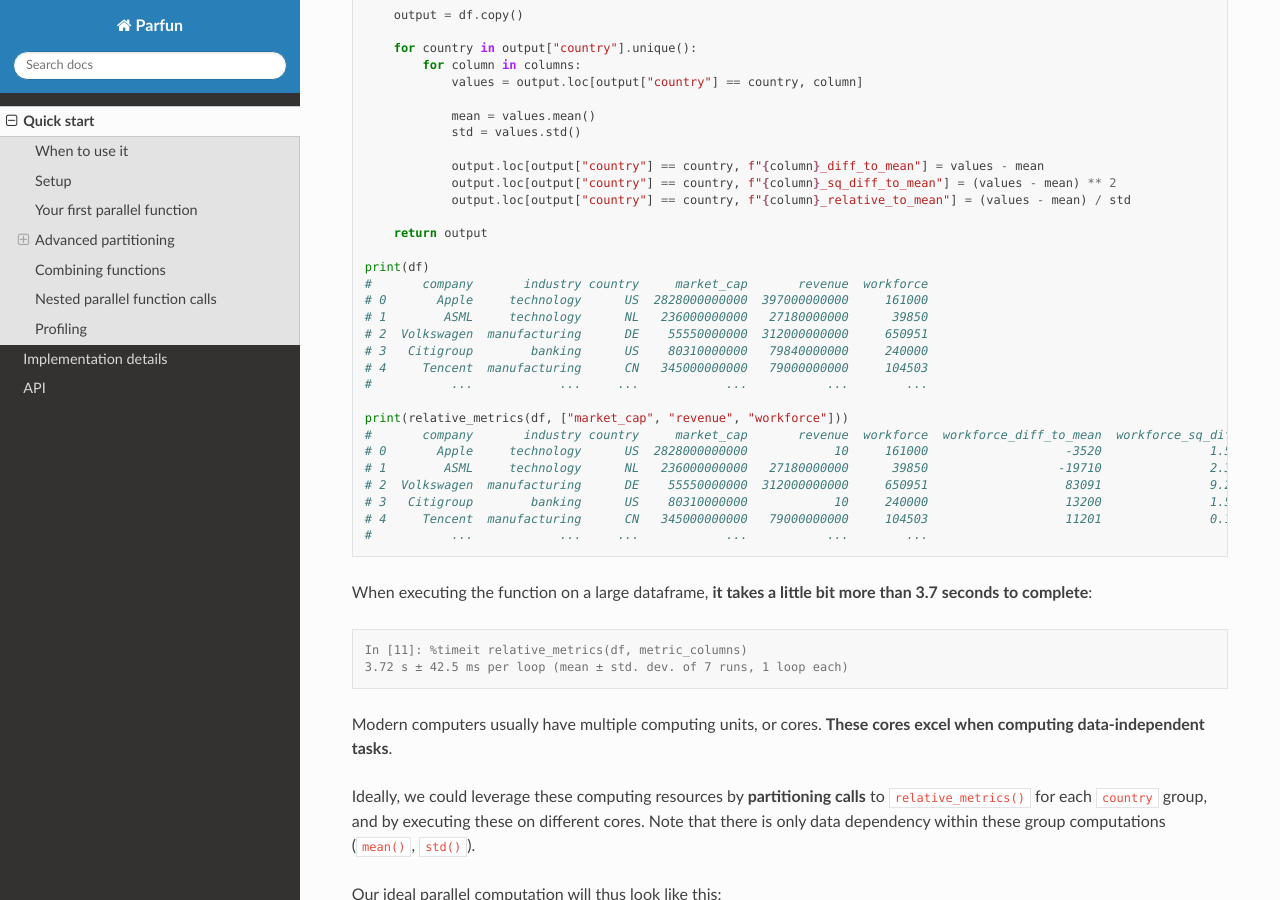
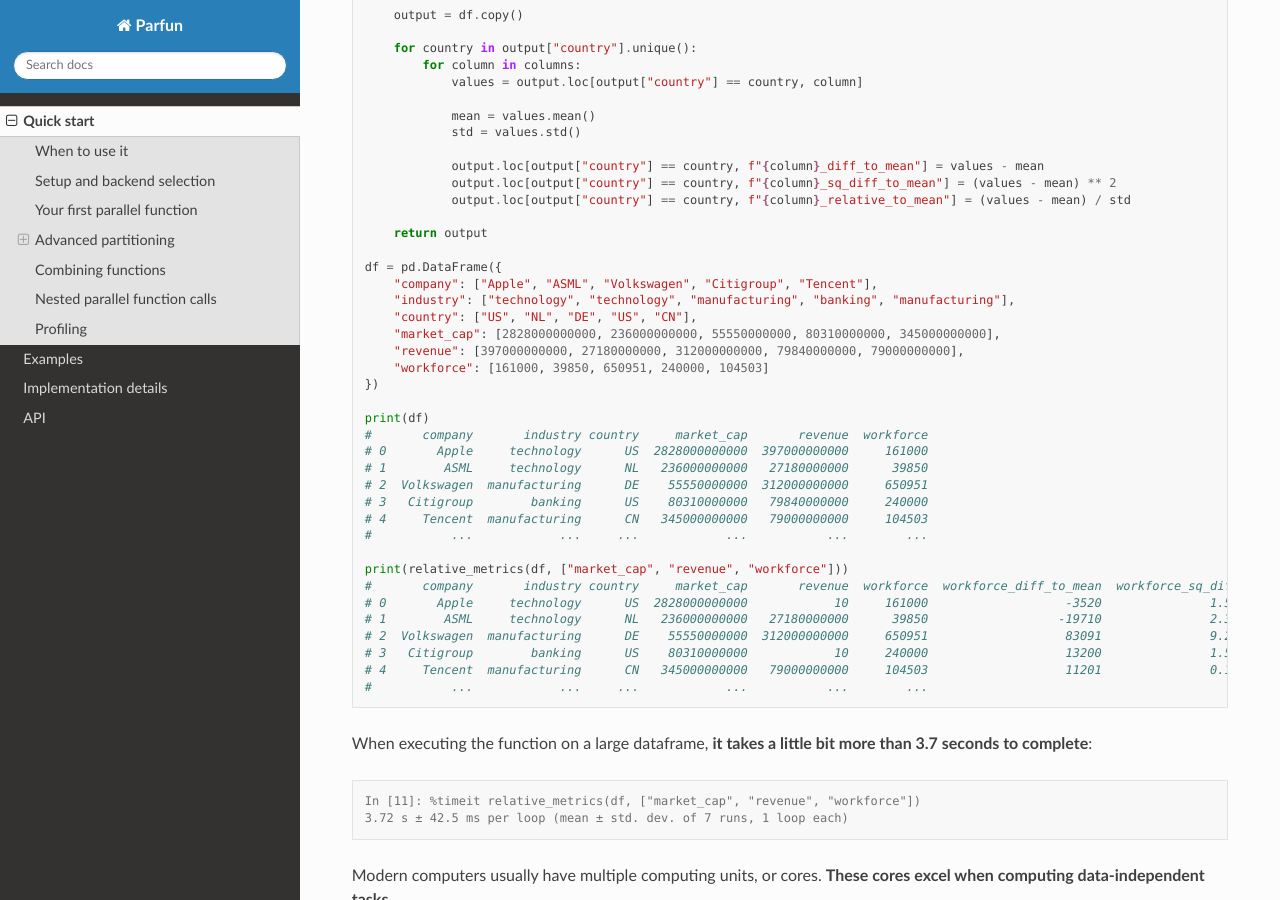
Before and after one commit to Citi/parfun, a Sphinx documentation site: the page built from docs/source/tutorials/quickstart.rst, in a window 1280 px wide and 900 px high, scrolled down 1852 px. Built offline with Sphinx 7.4.7 and the Read the Docs theme 3.1.0, drawn with Linux system fonts in a browser that asks for light colours; the version number could not be read and is left out; some of the changed text lies outside the part shown.

Commit message:
Adds the examples to the documentation.
Signed-off-by: rafa-be <raphael@noisycamp.com>

```diff
--- a/docs/source/index.rst
+++ b/docs/source/index.rst
@@ -16,6 +16,7 @@
    :maxdepth: 2
 
    tutorials/quickstart
+   tutorials/examples
    tutorials/implementation_details
    api/index
 
--- a/docs/source/tutorials/quickstart.rst
+++ b/docs/source/tutorials/quickstart.rst
@@ -26,8 +26,8 @@
   caused by our parallelization system (e.g. system communications and initialization).
 
 
-Setup
------
+Setup and backend selection
+---------------------------
 
 First, add the ``parfun`` package to your *requirements.txt* file, or install it using PIP:
 
@@ -41,7 +41,7 @@
 
 .. code:: bash
 
-    pip install parfun[dask,scaler,pandas]
+    pip install "parfun[dask,scaler,pandas]""
 
 
 The library relies on a registered computing backend to schedule and distribute sub-tasks among a group of allocated
@@ -101,6 +101,15 @@
 
         return output
 
+    df = pd.DataFrame({
+        "company": ["Apple", "ASML", "Volkswagen", "Citigroup", "Tencent"],
+        "industry": ["technology", "technology", "manufacturing", "banking", "manufacturing"],
+        "country": ["US", "NL", "DE", "US", "CN"],
+        "market_cap": [2828000000000, 236000000000, 55550000000, 80310000000, 345000000000],
+        "revenue": [397000000000, 27180000000, 312000000000, 79840000000, 79000000000],
+        "workforce": [161000, 39850, 650951, 240000, 104503]
+    })
+
     print(df)
     #       company       industry country     market_cap       revenue  workforce
     # 0       Apple     technology      US  2828000000000  397000000000     161000
@@ -124,7 +133,7 @@
 
 .. code-block:: console
 
-    In [11]: %timeit relative_metrics(df, metric_columns)
+    In [11]: %timeit relative_metrics(df, ["market_cap", "revenue", "workforce"])
     3.72 s ± 42.5 ms per loop (mean ± std. dev. of 7 runs, 1 loop each)
 
 
```
Also changed, not shown: README.md (+11 -3 lines), docs/source/tutorials/examples.rst (added, +17 -0 lines), 3 other files.
